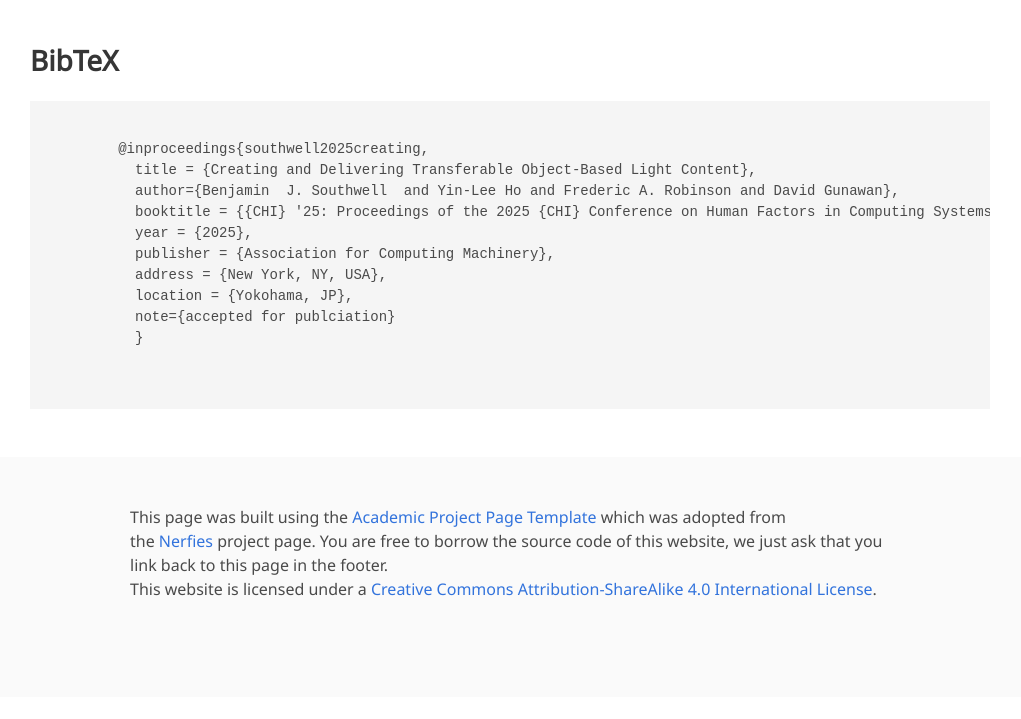
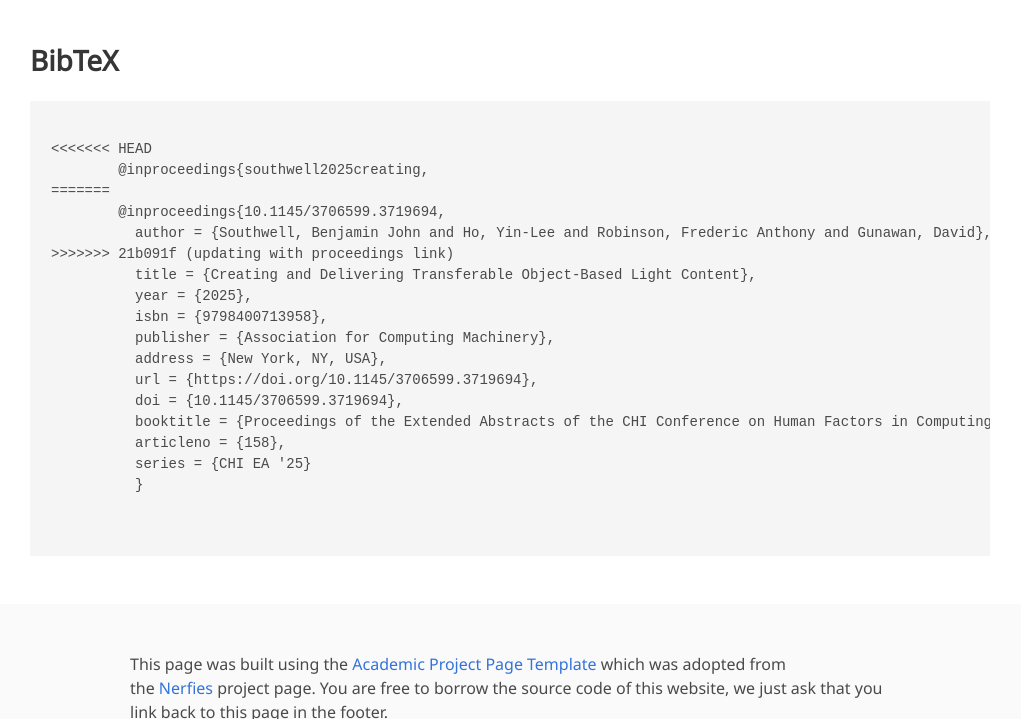
Before and after one commit to BenJSouthwell/lightscapes-chi25, a plain HTML site: page index.html in a window 1280 px wide. Shown: the part 1399-2118 px from the top of the page, without its empty margins (130-1151 px from the left). Before the commit the page ends 2096 px from the top, so only its background shows below. Drawn offline with nearby package versions, Linux system fonts and the light colour scheme; some icons are missing; a web font is replaced by a local one.

Commit message:
updating with proceedings link

```diff
--- a/index.html
+++ b/index.html
@@ -94,12 +94,12 @@
                     <div class="publication-links">
                          <!-- Arxiv PDF link -->
                       <span class="link-block">
-                        <a href="https://programs.sigchi.org/chi/2025/program/content/194102" target="_blank"
+                        <a href="https://dl.acm.org/doi/10.1145/3706599.3719694" target="_blank"
                         class="external-link button is-normal is-rounded is-dark">
                         <span class="icon">
                           <i class="fas fa-file-pdf"></i>
                         </span>
-                        <span>Paper (coming soon)</span>
+                        <span>Paper</span>
                       </a>
                     </span>
 
@@ -116,7 +116,7 @@
 
                 <!-- ArXiv abstract Link -->
                 <span class="link-block">
-                  <a href="https://programs.sigchi.org/chi/2025/program/content/194102" target="_blank"
+                  <a href="https://dl.acm.org/doi/10.1145/3706599.3719694" target="_blank"
                   class="external-link button is-normal is-rounded is-dark">
                   <span class="icon">
                     <i class="ai ai-arxiv"></i>
@@ -198,15 +198,22 @@
     <div class="container is-max-desktop content">
       <h2 class="title">BibTeX</h2>
       <pre><code>
+<<<<<<< HEAD
         @inproceedings{southwell2025creating,
+=======
+        @inproceedings{10.1145/3706599.3719694,
+          author = {Southwell, Benjamin John and Ho, Yin-Lee and Robinson, Frederic Anthony and Gunawan, David},
+>>>>>>> 21b091f (updating with proceedings link)
           title = {Creating and Delivering Transferable Object-Based Light Content},
-          author={Benjamin  J. Southwell  and Yin-Lee Ho and Frederic A. Robinson and David Gunawan},
-          booktitle = {{CHI} '25: Proceedings of the 2025 {CHI} Conference on Human Factors in Computing Systems},
           year = {2025},
+          isbn = {9798400713958},
           publisher = {Association for Computing Machinery},
           address = {New York, NY, USA},
-          location = {Yokohama, JP},
-          note={accepted for publciation}
+          url = {https://doi.org/10.1145/3706599.3719694},
+          doi = {10.1145/3706599.3719694},
+          booktitle = {Proceedings of the Extended Abstracts of the CHI Conference on Human Factors in Computing Systems},
+          articleno = {158},
+          series = {CHI EA '25}
           }
       </code>
     </pre>
```
